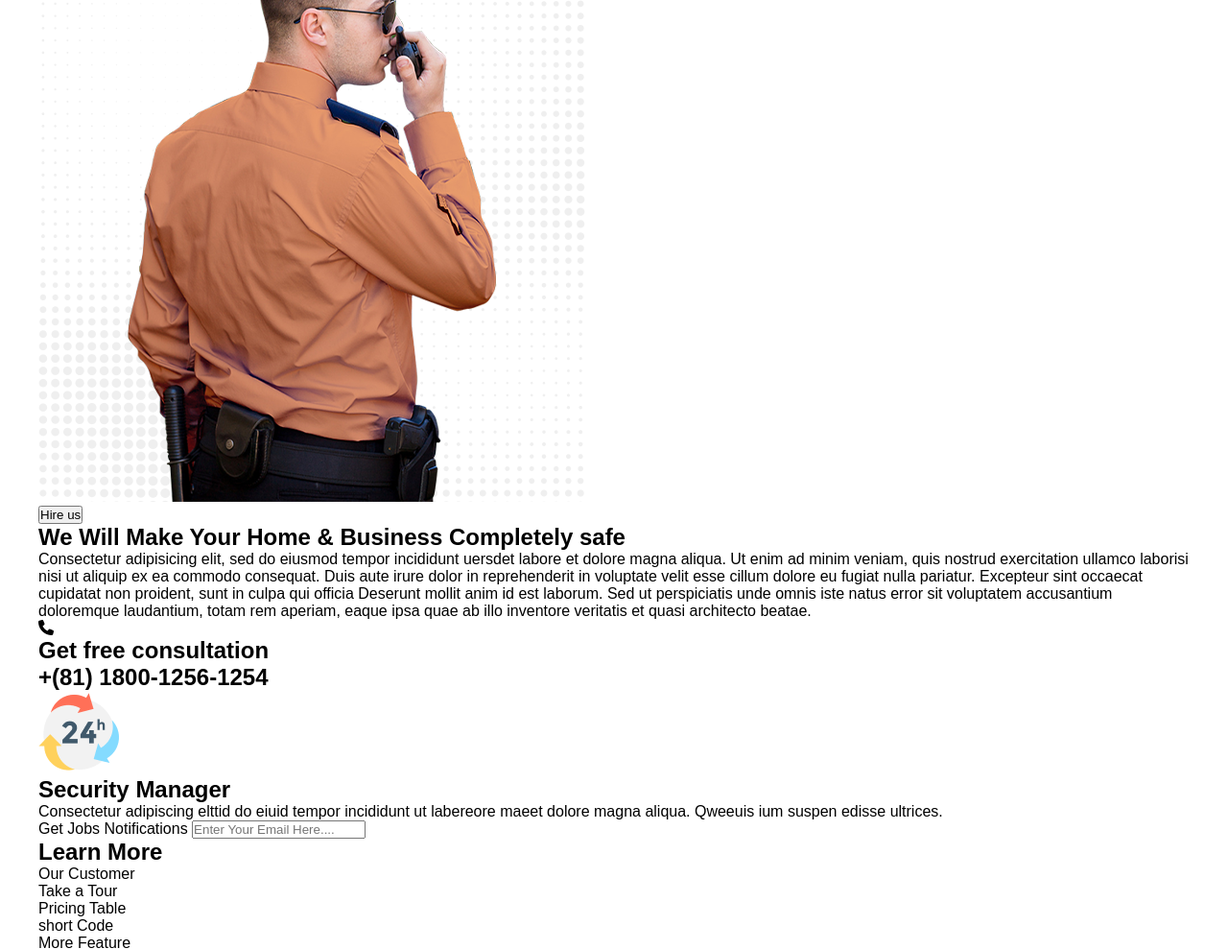
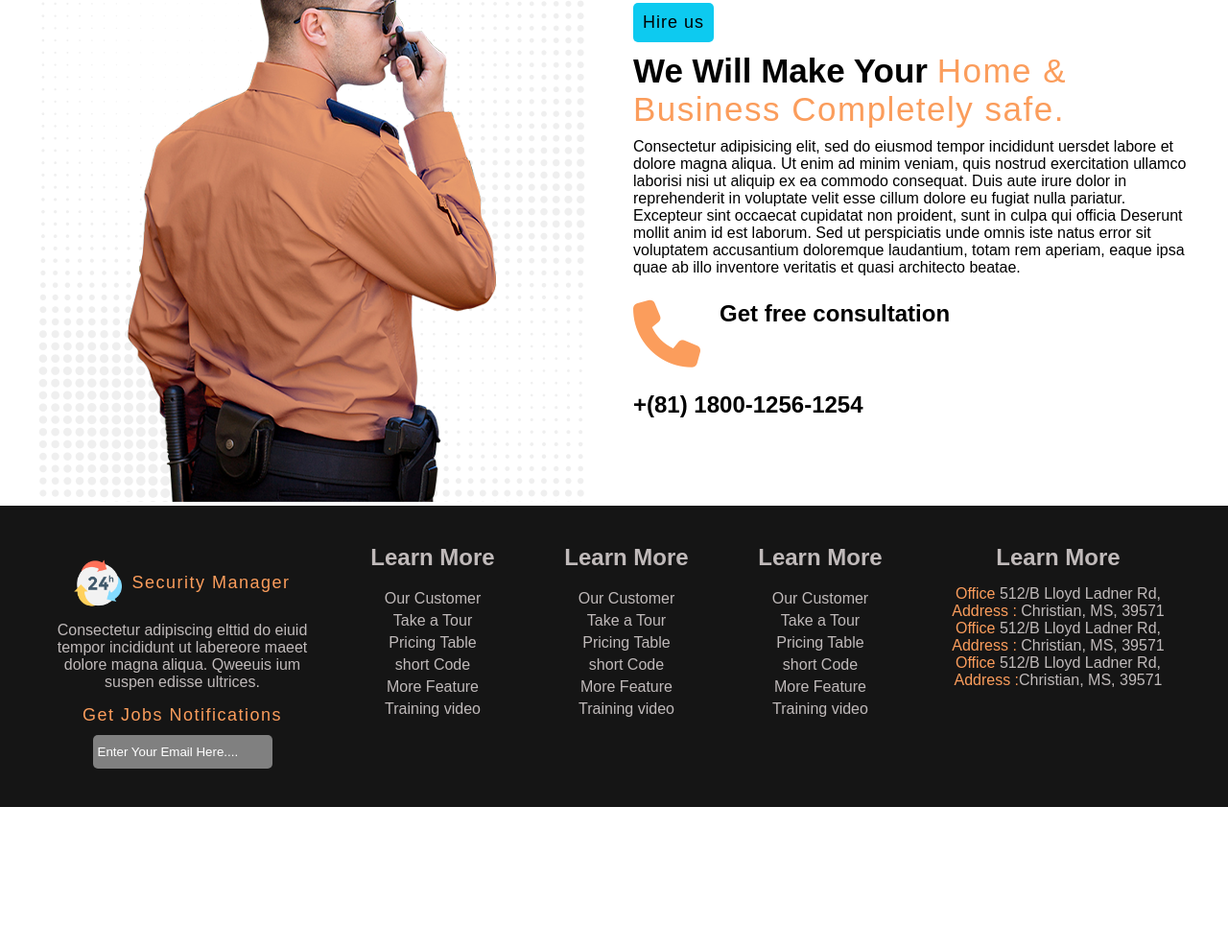
Before and after one commit to zishan344/security-project-html-template, a plain HTML site: page index.html in a window 1280 px wide. Shown: the part 2067-3056 px from the top of the page at 96% size. After the commit the page ends 2908 px from the top, so only its background shows below. Drawn offline with Linux system fonts and the light colour scheme.

Commit message:
complete security project

```diff
--- a/index.html
+++ b/index.html
@@ -142,9 +142,10 @@
           <img src="./image/security.png" alt="hire security" />
         </div>
         <div>
-          <button class="btn-blue">Hire us</button>
+          <button class="btn-secondary">Hire us</button>
           <h2 class="hire_title">
-            We Will Make Your <span>Home & Business Completely safe</span>
+            We Will Make Your
+            <span class="text-primary">Home & Business Completely safe.</span>
           </h2>
           <p>
             Consectetur adipisicing elit, sed do eiusmod tempor incididunt
@@ -171,7 +172,7 @@
         <div class="footer_item">
           <div class="footer_logo">
             <img src="image/logo.png" alt="" />
-            <h2>Security Manager</h2>
+            <h2 class="text-primary">Security Manager</h2>
           </div>
           <p>
             Consectetur adipiscing elttid do eiuid tempor incididunt ut
@@ -179,7 +180,9 @@
             ultrices.
           </p>
           <div class="subscribe_form">
-            <label for="subscribe_input">Get Jobs Notifications</label>
+            <label class="text-primary" for="subscribe_input"
+              >Get Jobs Notifications</label
+            >
             <input
               id="subscribe_input"
               placeholder="Enter Your Email Here.... "
@@ -190,7 +193,7 @@
           <h2>Learn More</h2>
           <div></div>
           <div>
-            <ul>
+            <ul class="footer_item_list">
               <li>Our Customer</li>
               <li>Take a Tour</li>
               <li>Pricing Table</li>
@@ -204,7 +207,7 @@
           <h2>Learn More</h2>
           <div></div>
           <div>
-            <ul>
+            <ul class="footer_item_list">
               <li>Our Customer</li>
               <li>Take a Tour</li>
               <li>Pricing Table</li>
@@ -218,7 +221,7 @@
           <h2>Learn More</h2>
           <div></div>
           <div>
-            <ul>
+            <ul class="footer_item_list">
               <li>Our Customer</li>
               <li>Take a Tour</li>
               <li>Pricing Table</li>
@@ -231,18 +234,36 @@
         <div class="footer_item">
           <h2>Learn More</h2>
           <div></div>
-          <div class="addres_card">
+          <div class="address_card">
             <div class="address_item">
-              <p><span>Office</span><span>512/B Lloyd Ladner Rd, </span></p>
-              <p><span>Address :</span><span>Christian, MS, 39571</span></p>
+              <p>
+                <span class="text-address">Office </span
+                ><span>512/B Lloyd Ladner Rd, </span>
+              </p>
+              <p>
+                <span class="text-address">Address : </span
+                ><span>Christian, MS, 39571</span>
+              </p>
             </div>
             <div class="address_item">
-              <p><span>Office</span><span>512/B Lloyd Ladner Rd, </span></p>
-              <p><span>Address :</span><span>Christian, MS, 39571</span></p>
+              <p>
+                <span class="text-address">Office </span
+                ><span>512/B Lloyd Ladner Rd, </span>
+              </p>
+              <p>
+                <span class="text-address">Address : </span
+                ><span>Christian, MS, 39571</span>
+              </p>
             </div>
             <div class="address_item">
-              <p><span>Office</span><span>512/B Lloyd Ladner Rd, </span></p>
-              <p><span>Address :</span><span>Christian, MS, 39571</span></p>
+              <p>
+                <span class="text-address">Office </span
+                ><span>512/B Lloyd Ladner Rd, </span>
+              </p>
+              <p>
+                <span class="text-address">Address :</span
+                ><span>Christian, MS, 39571</span>
+              </p>
             </div>
           </div>
         </div>
--- a/style.css
+++ b/style.css
@@ -28,6 +28,19 @@
 }
 .btn-primary:hover {
   background-color: #d38c59;
+}
+.btn-secondary {
+  background-color: #0dcaf0;
+  border: 0;
+  padding: 10px 10px;
+  border-radius: 5px;
+  font-weight: 200;
+  font-size: 18px;
+  letter-spacing: 1px;
+  cursor: pointer;
+}
+.btn-secondary:hover {
+  background-color: #0da5c496;
 }
 
 /* private */
@@ -120,3 +133,81 @@
 .card_heading {
   margin: 20px 5px;
 }
+
+/* contact section */
+.hire {
+  display: flex;
+  align-items: center;
+  gap: 50px;
+}
+
+.hire_title {
+  font-size: 35px;
+  margin: 10px 0px;
+}
+
+.hire_title > span {
+  font-size: 35px;
+}
+.contact {
+  display: flex;
+  gap: 20px;
+  margin: 25px 0px;
+}
+.contact > i {
+  font-size: 70px;
+  color: #fb9d5c;
+}
+
+.footer {
+  background-color: #151515;
+}
+
+.footer_list {
+  padding: 40px 0px;
+  display: grid;
+  grid-template-columns: 300px auto auto auto auto;
+  gap: 20px;
+  text-align: center;
+  color: #c0baba;
+}
+.footer_logo {
+  display: flex;
+  align-items: center;
+  gap: 10px;
+  margin: 15px 0px;
+  justify-content: center;
+}
+.footer_logo > img {
+  width: 50px;
+}
+
+.subscribe_form {
+  margin: 15px 0px 0px 0px;
+}
+.subscribe_form > input {
+  margin-top: 10px;
+  border: none;
+  padding: 10px 5px;
+  border-radius: 5px;
+  background-color: #808080;
+}
+.subscribe_form > input:focus {
+  outline: none;
+}
+.subscribe_form > input::placeholder {
+  color: #ffffff;
+}
+
+.footer_item_list {
+  margin: 20px 0px;
+}
+.footer_item_list > li {
+  margin: 5px 0px;
+}
+.text-address {
+  color: #fb9d5c;
+}
+.address_card {
+  margin: 15px 0px;
+}
```
